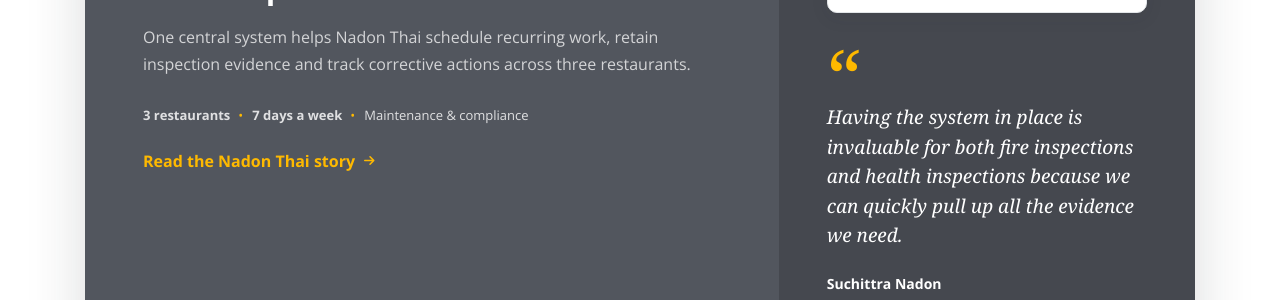
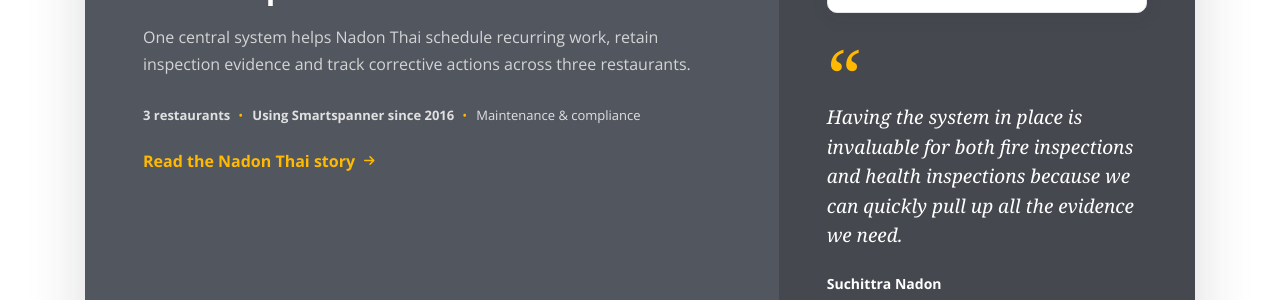
Before and after one commit to smartspanner/smartspanner.com, a Jekyll site: the page built from index.html, in a window 1280 px wide and 900 px high, scrolled down 1267 px. Shown: the part 154-454 px from the top of the window. Built offline with Jekyll 4.4.1, drawn with Linux system fonts in a browser that asks for light colours.

Commit message:
docs: add Nadon Thai customer tenure

```diff
--- a/_data/case_studies.yml
+++ b/_data/case_studies.yml
@@ -4,7 +4,7 @@
   logo: /assets/img/case-studies/nadon-thai-logo.png
   industry: Hospitality
   locations: 3 restaurants
-  operating_model: 7 days a week
+  operating_model: Using Smartspanner since 2016
   primary_use: Maintenance & compliance
   title: How Nadon Thai brought maintenance and compliance under control
   summary: One central system helps Nadon Thai schedule recurring work, retain inspection evidence and track corrective actions across three restaurants.
```
